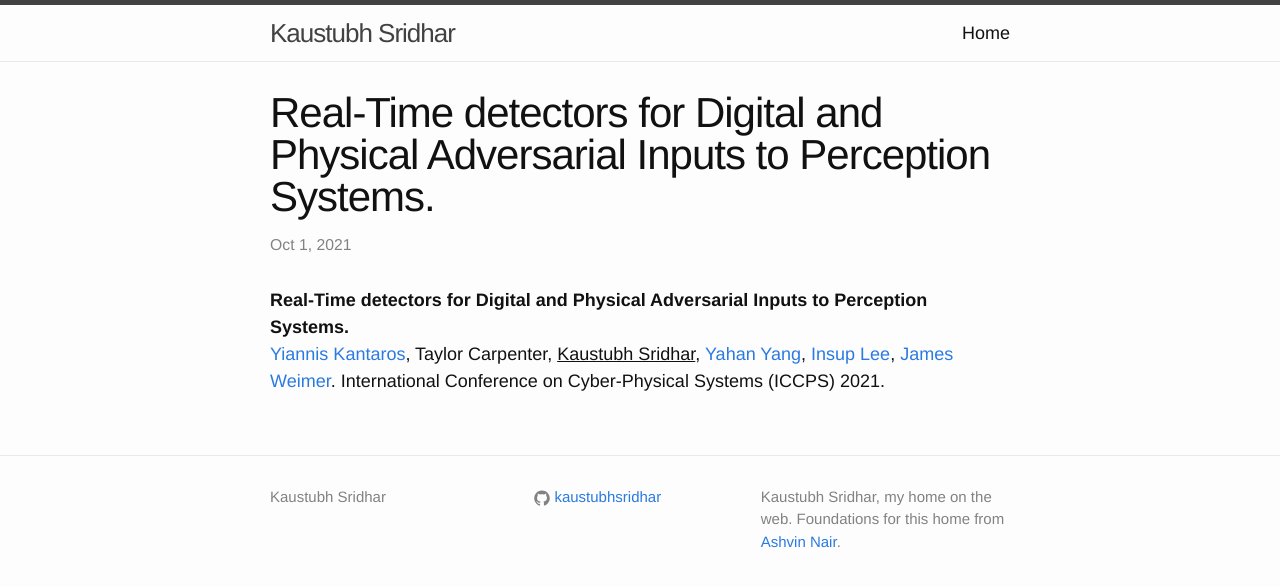
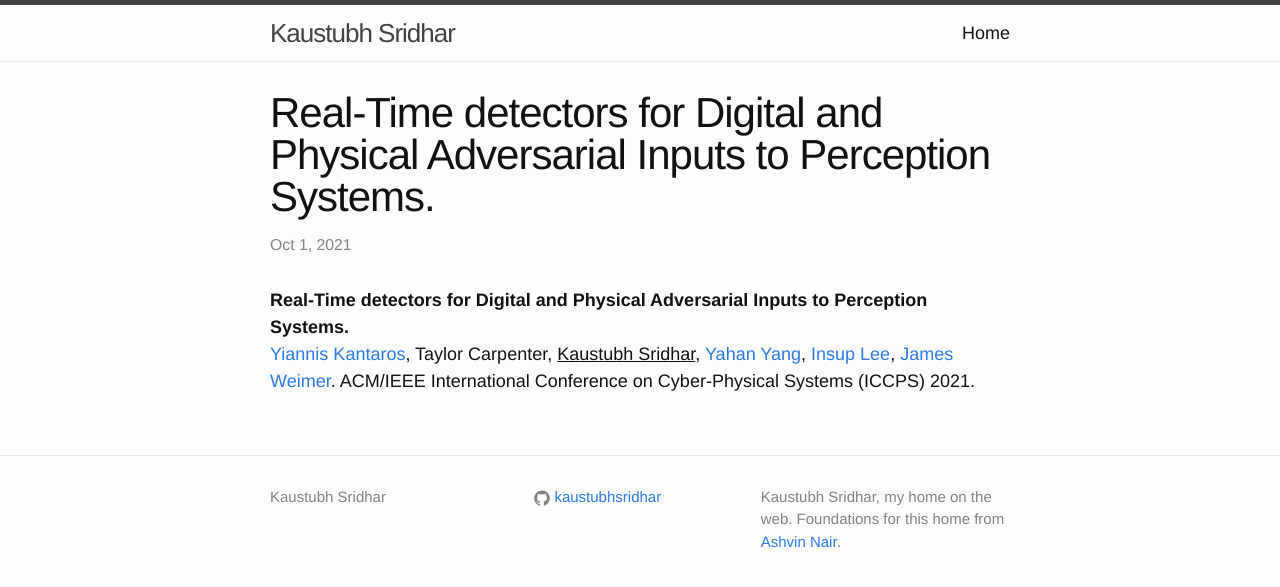
Before and after one commit to kaustubhsridhar/kaustubhsridhar.github.io, a Jekyll site: the page built from _posts/2021-10-01-VisionGuard.md, in a window 1280 px wide. Shown: the top 587 px of the page. Built offline with Jekyll 4.4.1, drawn with Linux system fonts in a browser that asks for light colours; comment, search, counter and statistics services are not loaded.

Commit message:
added cps attack

```diff
--- a/_layouts/page.html
+++ b/_layouts/page.html
@@ -36,10 +36,13 @@ $( document ).ready(function() {
       {% for tag in site.tags %}
         {% assign t = tag | first %}
         {% if t != "robust deep learning" %}
+        {% if t != "CPS attack recovery" %}
           <li><a href="javascript:toggleDiv('{{ t | downcase }}');">{{ t | downcase }}</a> {% unless forloop.last %} | {% endunless %} </li>
+        {% endif %}
         {% endif %}
       {% endfor %}
       <li>| <a href="javascript:toggleDiv('robust deep learning');">robust deep learning</a></li>
+      <li>| <a href="javascript:toggleDiv('CPS attack recovery');">CPS attack recovery</a></li>
       </ul>
     </div>
   </center>
--- a/_posts/2021-10-01-VisionGuard.md
+++ b/_posts/2021-10-01-VisionGuard.md
@@ -1,7 +1,7 @@
 ---
 layout: research
 title:  "Real-Time detectors for Digital and Physical Adversarial Inputs to Perception Systems."
-rinfo: <a href="https://sites.google.com/view/kantaros/">Yiannis Kantaros</a>, Taylor Carpenter, <u>Kaustubh Sridhar</u>, <a href="https://www.linkedin.com/in/yahan-yang-3637021a3/">Yahan Yang</a>, <a href="https://www.cis.upenn.edu/~lee/home/index.shtml">Insup Lee</a>, <a href="https://www.seas.upenn.edu/~weimerj/research.html">James Weimer</a>. International Conference on Cyber-Physical Systems (ICCPS) 2021.
+rinfo: <a href="https://sites.google.com/view/kantaros/">Yiannis Kantaros</a>, Taylor Carpenter, <u>Kaustubh Sridhar</u>, <a href="https://www.linkedin.com/in/yahan-yang-3637021a3/">Yahan Yang</a>, <a href="https://www.cis.upenn.edu/~lee/home/index.shtml">Insup Lee</a>, <a href="https://www.seas.upenn.edu/~weimerj/research.html">James Weimer</a>. ACM/IEEE International Conference on Cyber-Physical Systems (ICCPS) 2021.
 pdf: https://arxiv.org/abs/2002.09792
 date:   2021-10-01 22:00:00
 types: []
```
Also changed, not shown: _posts/2021-10-01-HiddenAttack.md (added, +12 -0 lines), _posts/2021-10-01-Survey.md (added, +12 -0 lines), assets/hidden.png (added), assets/survey.png (added).
